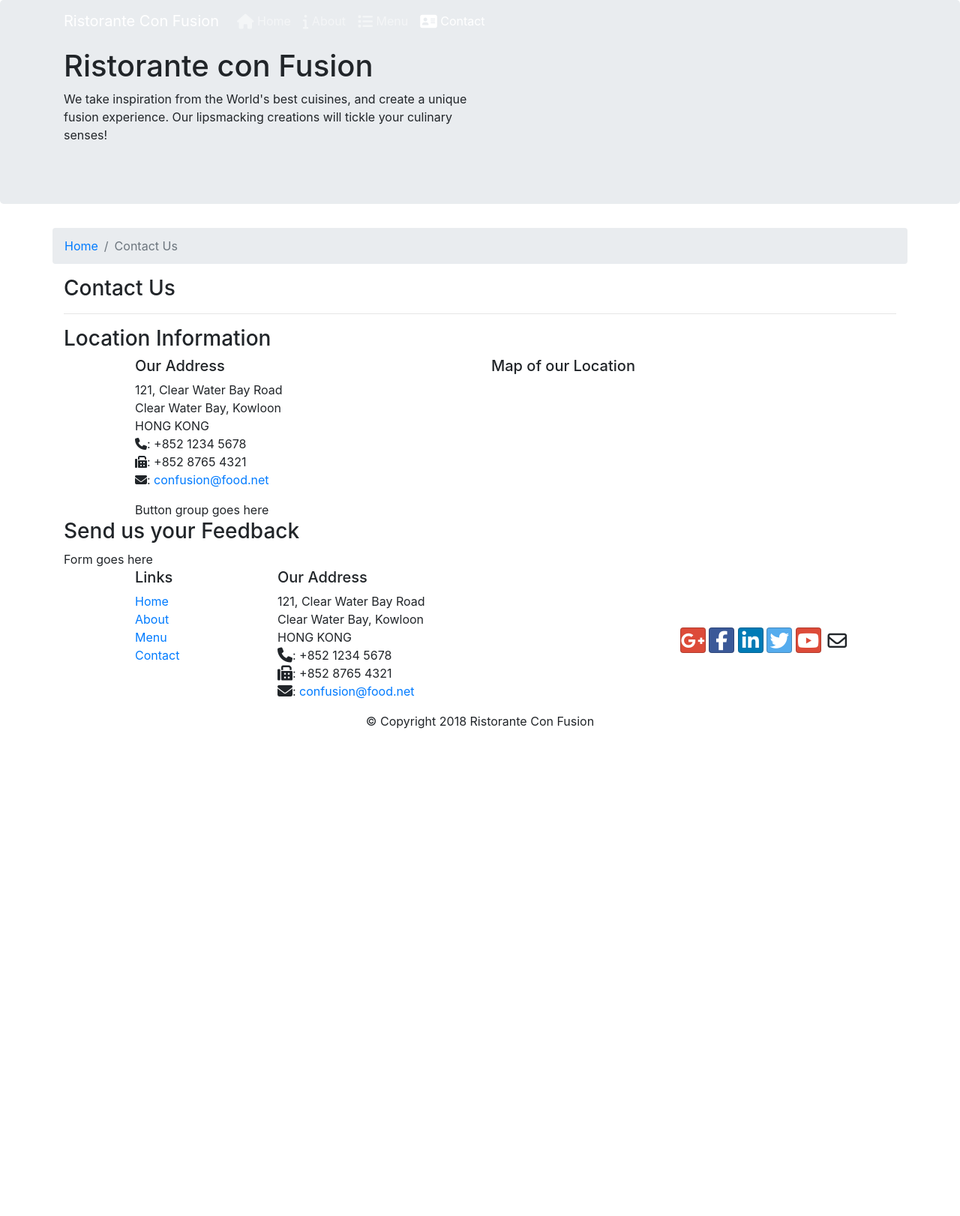
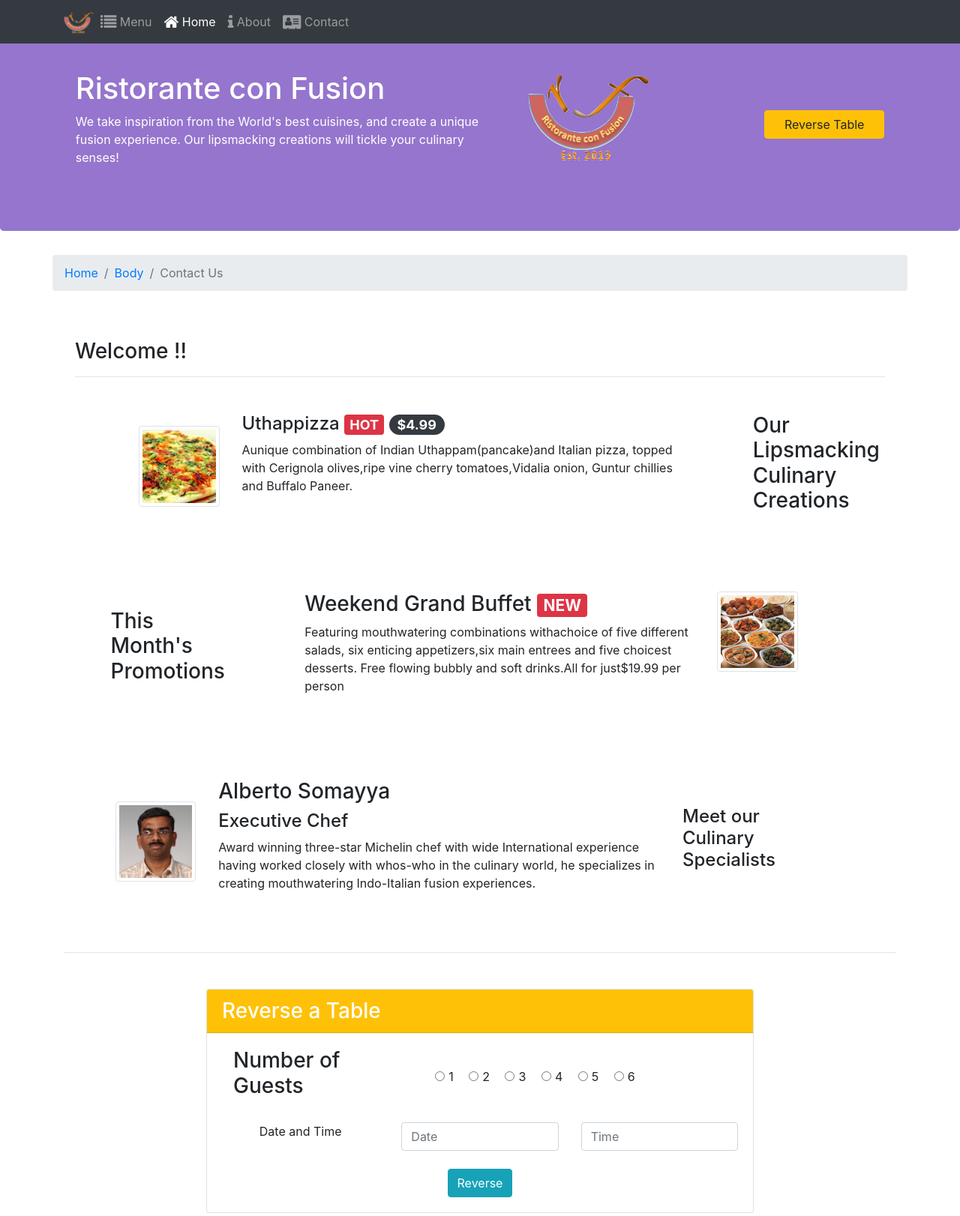
Before and after one commit to nguyenvu22/Lab2_FER201m, a website: page index.html in a window 1280 px wide. Shown: the top 1622 px of the page at 75% size. Before the commit the page ends 990 px from the top, so only its background shows below. Drawn offline with nearby package versions, Linux system fonts and the light colour scheme.

Commit message:
phat qua cho cac chau

```diff
--- a/css/styles.css
+++ b/css/styles.css
@@ -0,0 +1,18 @@
+.jumbotron {
+    width: 0px auto;
+    background-color: #9575cd;
+    color: white;
+    padding: 70px 30px 70px 30px;
+}
+
+
+
+
+
+
+
+
+.footer {
+    background-color: #d1c4e9;
+    padding: 40px 0px 30px 0px;
+}
--- a/index.html
+++ b/index.html
@@ -17,86 +17,170 @@
 </head>
 
 <body>
-    <nav class="navbar navbar-dark navbar-expand-sm fixed-top">
+    <nav class="navbar navbar-dark bg-dark  navbar-expand-sm fixed-top">
         <div class="container">
+            <!-- <a class="navbar-brand" href="#">Ristorante Con Fusion</a> -->
+            <a class="navbar-brand mr-auto" href="#"><img src="img/logo.png" height="30" width="41"></a>
             <button class="navbar-toggler" type="button" data-toggle="collapse" data-target="#Navbar">
                 <span class="navbar-toggler-icon"></span>
             </button>
-            <a class="navbar-brand" href="#">Ristorante Con Fusion</a>
             <div class="collapse navbar-collapse" id="Navbar">
                 <ul class="navbar-nav mr-auto">
-                        <li class="nav-item"><a class="nav-link" href="./index.html"><span class="fa fa-home fa-lg"></span> Home</a></li>
-                        <li class="nav-item"><a class="nav-link" href="./aboutus.html"><span class="fa fa-info fa-lg"></span> About</a></li>
                     <li class="nav-item"><a class="nav-link" href="#"><span class="fa fa-list fa-lg"></span> Menu</a></li>
-                        <li class="nav-item active"><a class="nav-link" href="#"><span class="fa fa-address-card fa-lg"></span> Contact</a></li>
+                    <li class="nav-item active"><a class="nav-link" href="./index.html"><span class="fa fa-home fa-lg"></span> Home</a></li>
+                    <li class="nav-item"><a class="nav-link" href="./index.html"><span class="fa fa-info fa-lg"></span> About</a></li>
+                    <li class="nav-item"><a class="nav-link" href="#footer"><span class="fa fa-address-card fa-lg"></span> Contact</a></li>
                 </ul>
             </div>
         </div>
     </nav>
 
     <header class="jumbotron">
-        <div class="container">
-            <div class="row row-header">
+        <div class="container mt-4">
+            <div class="row row-header justify-content-around">
                 <div class="col-12 col-sm-6">
                     <h1>Ristorante con Fusion</h1>
                     <p>We take inspiration from the World's best cuisines, and create a unique fusion experience. Our lipsmacking creations will tickle your culinary senses!</p>
                 </div>
-                <div class="col-12 col-sm">
+                <div class="col-12 col-sm-3">
+                    <img src="./img/logo.png" alt="">
+                </div>
+                <div class="col-12 col-sm-2 align-self-center">
+                    <a class="btn btn-warning w-100" href="#reverse_table"> Reverse Table</a>
                 </div>
             </div>
         </div>
     </header>
 
+    <!-- Task-2 -->
     <div class="container">
         <div class="row">
             <ol class="col-12 breadcrumb">
                 <li class="breadcrumb-item"><a href="./index.html">Home</a></li>
+                <li class="breadcrumb-item"><a href="#main">Body</a></li>
                 <li class="breadcrumb-item active">Contact Us</li>
             </ol>
             <div class="col-12">
-               <h3>Contact Us</h3>
-               <hr>
             </div>
         </div>
 
-        <div class="row row-content">
-           <div class="col-12">
-              <h3>Location Information</h3>
+        <div id="main">
+            <div class="col-12 mt-5 mb-5">
+                <h3>Welcome !!</h3>
+                <hr>
              </div>
-            <div class="col-12 col-sm-4 offset-sm-1">
-                   <h5>Our Address</h5>
-                    <address style="font-size: 100%">
-		              121, Clear Water Bay Road<br>
-		              Clear Water Bay, Kowloon<br>
-		              HONG KONG<br>
-		              <i class="fa fa-phone"></i>: +852 1234 5678<br>
-		              <i class="fa fa-fax"></i>: +852 8765 4321<br>
-		              <i class="fa fa-envelope"></i>:
-                        <a href="mailto:confusion@food.net">confusion@food.net</a>
-		           </address>
+
+            <div class="row justify-content-around mt-5 pb-5">
+                <div class="d-block d-sm-none col-12 mb-4">
+                    <h3>Our Lipsmacking Culinary Creations</h3>
                 </div>
-            <div class="col-12 col-sm-6 offset-sm-1">
-                <h5>Map of our Location</h5>
+                <div class="col-12 col-sm-9 row justify-content-end">
+                    <div class="col-5 col-sm-2 align-self-center">
+                        <img class="w-100 img-thumbnail" src="./img/uthappizza.png" alt="">
                     </div>
-            <div class="col-12 col-sm-11 offset-sm-1">
-                Button group goes here
+                    <div class="col-6 col-sm-9">
+
+                        <h4>Uthappizza <span class="badge badge-danger">HOT</span> <span class="badge badge-pill badge-dark">$4.99</span></h4>
+                        <p class="d-none d-sm-block">Aunique combination of Indian Uthappam(pancake)and Italian pizza, topped with Cerignola olives,ripe vine cherry tomatoes,Vidalia onion, Guntur chillies and Buffalo Paneer.</p>
+                    </div>
+                </div>
+                <div class="d-none d-sm-block col-12 col-sm-2">
+                    <h3>Our Lipsmacking Culinary Creations</h3>
                 </div>
             </div>
 
-        <div class="row row-content">
-           <div class="col-12">
-              <h3>Send us your Feedback</h3>
+            <div class="row justify-content-center mt-5 pb-5">
+                <div class="col-8 col-sm-2 align-self-center mb-3 mb-sm-0">
+                    <h3>This Month's Promotions</h3>
                 </div>
-            <div class="col-12 col-md-9">
-                Form goes here
+                <div class="col-12 col-sm-9 row justify-content-center">
+                    <div class="col-7 col-sm-8">
+                        <h3>Weekend Grand Buffet <span class="badge badge-danger">NEW</span> </h3>
+                        <p class="d-none d-sm-block">Featuring mouthwatering combinations withachoice of five different salads, six enticing appetizers,six main entrees and five choicest desserts. Free flowing bubbly and soft drinks.All for just$19.99 per person</p>
                     </div>
-             <div class="col-12 col-md">
+                    <div class="col-5 col-sm-2">
+                        <img class="w-100 img-thumbnail" src="./img/buffet.png" alt="">
+                    </div>
+                </div>
+            </div>
+
+            <div class="row mt-5 pb-5">
+                <div class="d-block d-sm-none col-12 align-self-lg-center mb-4">
+                    <h4>Meet our Culinary Specialists</h4>
+                </div>
+                <div class="col-12 col-sm-9 row justify-content-end">
+                    <div class="col-5 col-sm-2 align-self-center">
+                        <img class="w-100 img-thumbnail" src="./img/alberto.png" alt="">
+                    </div>
+                    <div class="col-7 col-sm-9">
+                        <h3>Alberto Somayya</h3>
+                        <h4>Executive Chef</h4>
+                        <p class="d-none d-sm-block">Award winning three-star Michelin chef with wide International experience having worked closely with whos-who in the culinary world, he specializes in creating mouthwatering Indo-Italian fusion experiences.</p>
+                    </div>
+                </div>
+                <div class="d-none d-sm-block col-2 align-self-lg-center">
+                    <h4>Meet our Culinary Specialists</h4>
+                </div>
+            </div>
+        </div>
+        <hr>
+    </div>
+
+    <!-- Task-1 -->
+    <div class="container" id="reverse_table">
+        <div class="row justify-content-center mb-5 mt-5">
+            <div class="col-12 col-sm-8">
+                <div class="card">
+                    <h3 class="card-header bg-warning text-white ">Reverse a Table</h3>
+                    <div class="card-body row justify-content-around">
+                        <div class="col-12 col-sm-4">
+                            <h3>Number of Guests</h3>
+                        </div>
+                        <div class="col-12 col-sm-7 ">
+                            <div class="form-check-inline mr-3 h-100">
+                                <input type="radio" class="form-check-input" name="optradio">1
+                            </div>
+                            <div class="form-check-inline mr-3">
+                                <input type="radio" class="form-check-input" name="optradio">2
+                            </div>
+                            <div class="form-check-inline mr-3">
+                                <input type="radio" class="form-check-input" name="optradio">3
+                            </div>
+                            <div class="form-check-inline mr-3">
+                                <input type="radio" class="form-check-input" name="optradio">4
+                            </div>
+                            <div class="form-check-inline mr-3">
+                                <input type="radio" class="form-check-input" name="optradio">5
+                            </div>
+                            <div class="form-check-inline mr-3">
+                                <input type="radio" class="form-check-input" name="optradio">6
+                            </div>
+                        </div>
+
+                        <form class="col-12 mt-4">
+                            <div class="form-group row">
+                                <label class="col-12 col-sm-4 text-center">Date and Time</label>
+                                <div class="col-12 col-sm-4">
+                                    <input type="text" class="form-control" placeholder="Date">
+                                </div>
+                                <div class="col-12 col-sm-4 mt-sm-0 mt-3">
+                                    <input type="text" class="form-control" placeholder="Time">
+                                </div>
+                            </div>
+                        </form>
+
+                        <div class="mt-2">
+                            <button class="btn btn-info">Reverse</button>
+                        </div>
+
+                    </div>
                 </div>
             </div>
 
         </div>
+    </div>
 
-    <footer class="footer">
+    <footer class="footer" id="footer">
         <div class="container">
             <div class="row">
                 <div class="col-4 offset-1 col-sm-2">
--- a/package.json
+++ b/package.json
@@ -11,7 +11,8 @@
   "author": "",
   "license": "ISC",
   "dependencies": {
-    "bootstrap": "^4.6.0"
+    "bootstrap": "^4.6.0",
+    "font-awesome": "^4.7.0"
   },
   "devDependencies": {
     "lite-server": "^2.6.1"
```
Also changed, not shown: ex.html (added, +297 -0 lines). Lines whose indentation alone changed are shown as unchanged.
